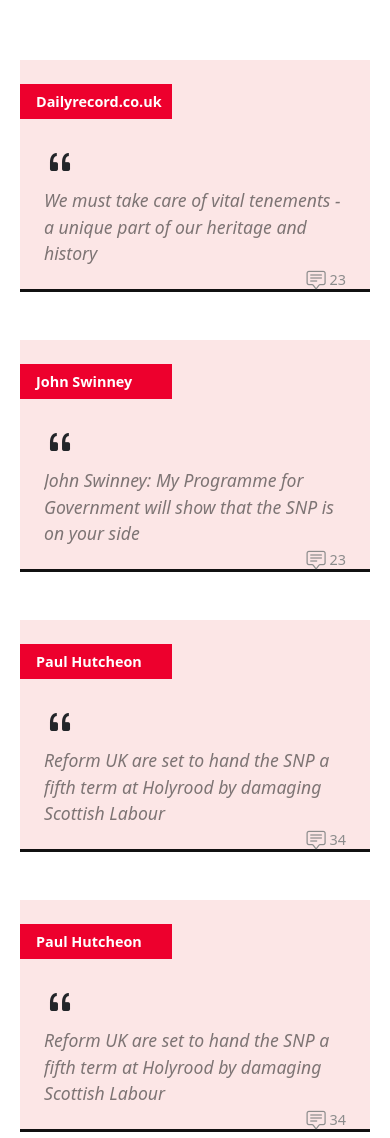
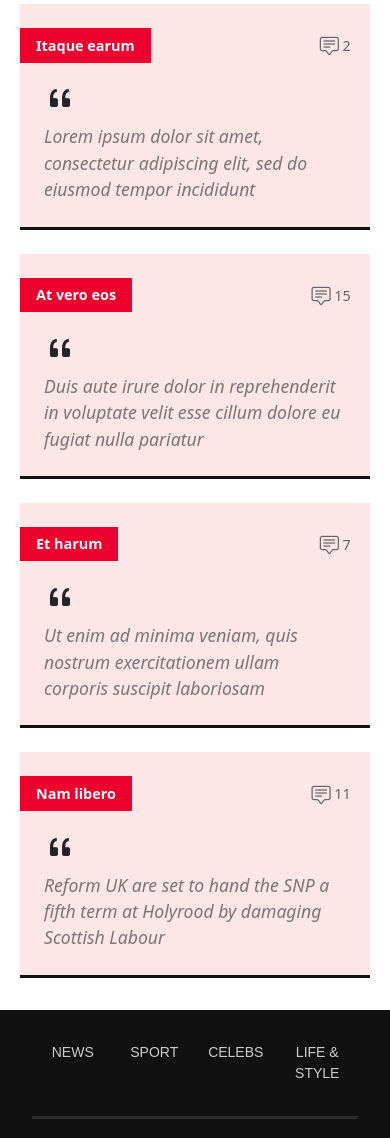
Before and after one commit to dxnatz/Giornale, a website built with webpack: page index.html in a window 390 px wide. Shown: the part 3157-4295 px from the top of the page. Built offline with nearby package versions, Linux system fonts and the light colour scheme.

Commit message:
Aggiornato il layout delle citazioni con nuovi testi e link; migliorata la gestione delle icone dei commenti e ottimizzata la responsività delle carte delle citazioni

```diff
--- a/css/style.css
+++ b/css/style.css
@@ -543,6 +543,7 @@
   max-width: 85.5rem;  /* Stessa larghezza massima del news-cards-container */
   margin: 2rem auto 0;
   width: calc(100% - 2.5rem);  /* Stesso calcolo del news-cards-container */
+  gap: 2rem;
 }
 
 
@@ -565,15 +566,24 @@
   display: inline-block;
   font-size: 0.9rem;
   margin-bottom: 0.8rem;
-  width: 9.5rem;
+  width: fit-content;
 }
+
+.comment-icon {
+  position: absolute;
+  top: 0;
+  right: 0;
+  padding-top: 1.8rem;
+  padding-right: 1.2rem;
+}
+
 .href-link-quote {
   color: #ffffff;
   text-decoration: none;
 }
 
 .href-link-comment {
-  color: #8c8c8c;
+  color: #656565;
   text-decoration: none;
 }
 
@@ -582,7 +592,7 @@
   display: flex;
   flex-direction: column;
   flex: 1;
-  padding-top: 0.5rem; /* Spazio sopra controllato */
+  padding-top: 0; /* Spazio sopra controllato */
 }
 
 .quote-icon {
@@ -600,25 +610,13 @@
   overflow: hidden;
 }
 
-.quote-footer {
-  display: flex;
-  justify-content: flex-end;
-  align-items: flex-end;
-  padding-left: 1.5rem;
-}
 .comment-icon {
-  color: #777;
   font-size: 0.9rem;
 }
 
 .comment-icon i {
   vertical-align: middle;
   font-size: 1.2rem;
-}
-.quote-grid {
-  display: grid;
-  grid-template-columns: repeat(4, 1fr);
-  gap: 2rem;
 }
 
 
@@ -823,10 +821,11 @@
   }
   .quote-grid {
     grid-template-columns: repeat(2, 1fr);
-    gap: 1.5rem;
+    gap: 0 1.5rem;
   }
   .quote-card {
-    height: 14.5rem;
+    min-height: 12.5rem;
+    height: auto;
   }
 }
 
@@ -1048,6 +1047,13 @@
 
 
 
+  .quote-card {
+    min-height: 10.5rem;
+    height: auto;
+  }
+
+
+
 }
 
 /* Quando la larghezza è sotto i 40rem nascondi anche i social */
@@ -1263,7 +1269,7 @@
   .side-news:last-child {
     border-bottom: none;
     padding-bottom: 0;
-    margin-bottom: -4rem;
+    margin-bottom: -7.5rem;
   }
   .side-news img {
     width: 12rem;
--- a/index.html
+++ b/index.html
@@ -440,84 +440,84 @@
   <div class="quote-grid">
     <div class="quote-card">
       <div class="quote-author">
-        <a href="#" class="href-link-quote">Dailyrecord.co.uk</a>
+        <a href="#" class="href-link-quote">Itaque earum</a>
       </div>
+
+      <div class="comment-icon">
+        <a href="#" class="href-link-comment">
+          <i class="bi bi-chat-square-text"></i> 2
+        </a>
+      </div>
+
       <div class="quote-body">
         <div class="quote-icon"><i class="bi bi-quote"></i></div>
         <div class="quote-text">
           <em>
-            <a href="#" class="href-link">We must take care of vital tenements - a unique part of our heritage and history</a>
+            <a href="#" class="href-link">Lorem ipsum dolor sit amet, consectetur adipiscing elit, sed do eiusmod tempor incididunt</a>
           </em>
-        </div>
-      </div>
-      <div class="quote-footer">
-        <div class="comment-icon">
-          <a href="#" class="href-link-comment">
-            <i class="bi bi-chat-square-text"></i> 23
-          </a>
         </div>
       </div>
     </div>
 
     <div class="quote-card">
       <div class="quote-author">
-        <a href="#" class="href-link-quote">John Swinney</a>
+        <a href="#" class="href-link-quote">At vero eos</a>
       </div>
+
+      <div class="comment-icon">
+        <a href="#" class="href-link-comment">
+          <i class="bi bi-chat-square-text"></i> 15
+        </a>
+      </div>
+
       <div class="quote-body">
         <div class="quote-icon"><i class="bi bi-quote"></i></div>
         <div class="quote-text">
           <em>
-            <a href="#" class="href-link">John Swinney: My Programme for Government will show that the SNP is on your side</a>
+            <a href="#" class="href-link">Duis aute irure dolor in reprehenderit in voluptate velit esse cillum dolore eu fugiat nulla pariatur</a>
           </em>
-        </div>
-      </div>
-      <div class="quote-footer">
-        <div class="comment-icon">
-          <a href="#" class="href-link-comment">
-            <i class="bi bi-chat-square-text"></i> 23
-          </a>
         </div>
       </div>
     </div>
 
     <div class="quote-card">
       <div class="quote-author">
-        <a href="#" class="href-link-quote">Paul Hutcheon</a>
+        <a href="#" class="href-link-quote">Et harum</a>
       </div>
+
+      <div class="comment-icon">
+        <a href="#" class="href-link-comment">
+          <i class="bi bi-chat-square-text"></i> 7
+        </a>
+      </div>
+
+      <div class="quote-body">
+        <div class="quote-icon"><i class="bi bi-quote"></i></div>
+        <div class="quote-text">
+          <em>
+            <a href="#" class="href-link">Ut enim ad minima veniam, quis nostrum exercitationem ullam corporis suscipit laboriosam</a>
+          </em>
+        </div>
+      </div>
+    </div>
+
+    <div class="quote-card">
+      <div class="quote-author">
+        <a href="#" class="href-link-quote">Nam libero</a>
+      </div>
+
+      <div class="comment-icon">
+        <a href="#" class="href-link-comment">
+          <i class="bi bi-chat-square-text"></i> 11
+        </a>
+      </div>
+
       <div class="quote-body">
         <div class="quote-icon"><i class="bi bi-quote"></i></div>
         <div class="quote-text">
           <em>
             <a href="#" class="href-link">Reform UK are set to hand the SNP a fifth term at Holyrood by damaging Scottish Labour</a>
           </em>
-        </div>
-      </div>
-      <div class="quote-footer">
-        <div class="comment-icon">
-          <a href="#" class="href-link-comment">
-            <i class="bi bi-chat-square-text"></i> 34
-          </a>
-        </div>
-      </div>
-    </div>
-
-    <div class="quote-card">
-      <div class="quote-author">
-        <a href="#" class="href-link-quote">Paul Hutcheon</a>
-      </div>
-      <div class="quote-body">
-        <div class="quote-icon"><i class="bi bi-quote"></i></div>
-        <div class="quote-text">
-          <em>
-            <a href="#" class="href-link">Reform UK are set to hand the SNP a fifth term at Holyrood by damaging Scottish Labour</a>
-          </em>
-        </div>
-      </div>
-      <div class="quote-footer">
-        <div class="comment-icon">
-          <a href="#" class="href-link-comment">
-            <i class="bi bi-chat-square-text"></i> 34
-          </a>
         </div>
       </div>
     </div>
```
